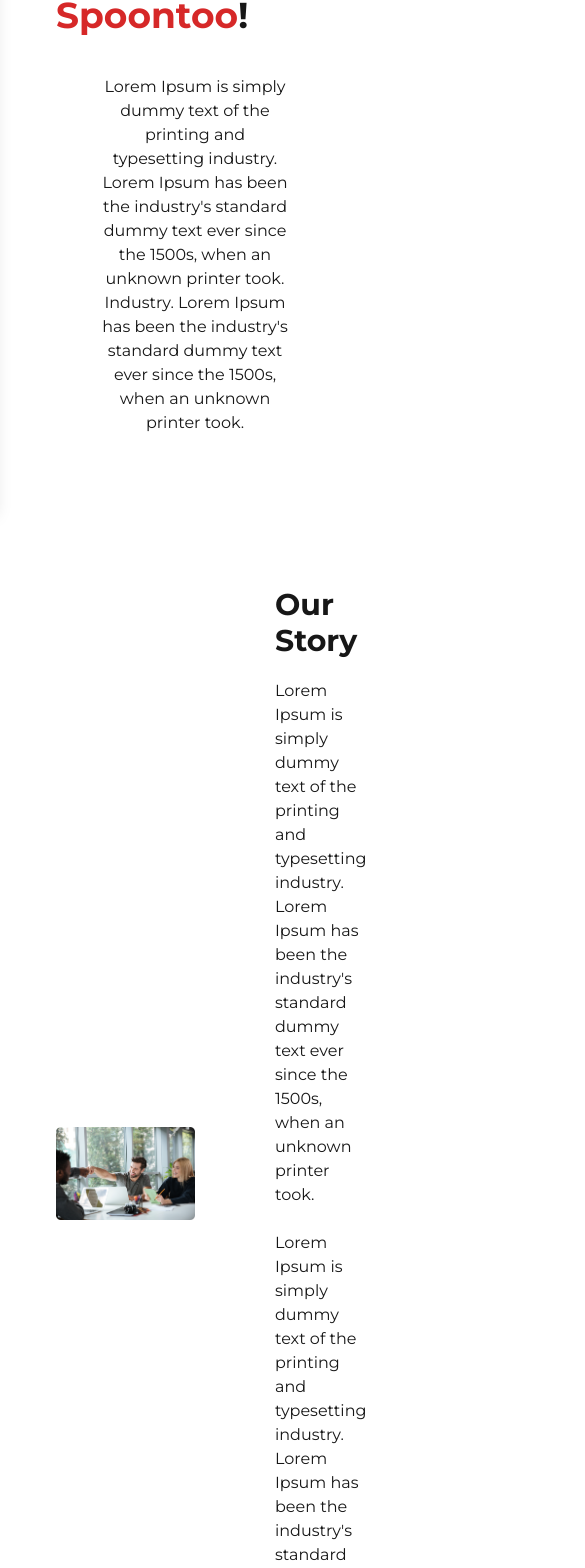
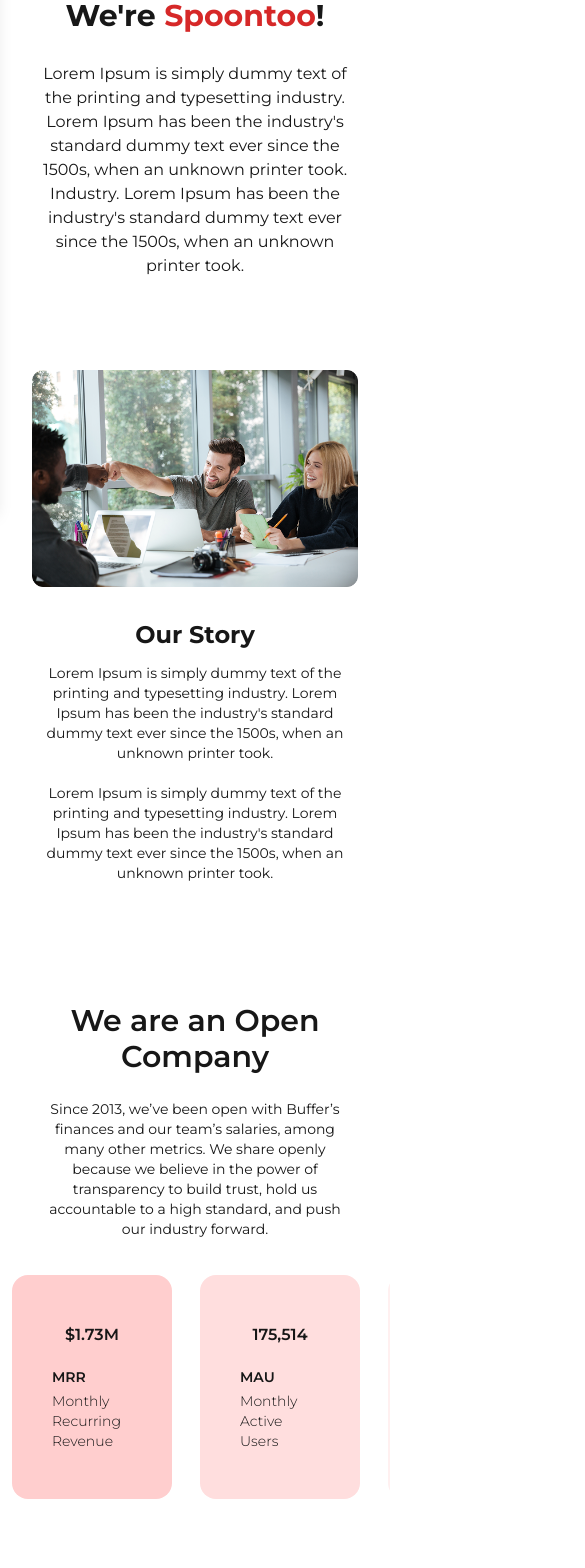
Before and after one commit to sudipblownfuse/spoontoo-dev, a Next.js app: page /about in a window 390 px wide. Shown: the part 415-1983 px from the top of the page, 585 px wide, since content can reach past the window. Built offline with nearby package versions, Linux system fonts and the light colour scheme.

Commit message:
Optimized ABOUT Page for mobile view

```diff
--- a/components/AboutComponents/AboutHero.jsx
+++ b/components/AboutComponents/AboutHero.jsx
@@ -8,7 +8,7 @@ import ourStory1 from "@/public/aboutImages/ourStory1.png";
 const AboutHero = () => {
   return (
     <section className="w-full h-auto">
-      <div className="w-full width-container mx-auto flex flex-col items-center px-14">
+      <div className="w-full width-container mx-auto flex flex-col items-center px-5 sm:px-14">
         {/* Hero Image */}
         <motion.div
           initial={{ y: 50, opacity: 0 }}
@@ -21,7 +21,7 @@ const AboutHero = () => {
 
         {/* Hey! */}
         <motion.h1
-          className="text-5xl font-light pb-4"
+          className="text-4xl sm:text-5xl font-semibold sm:font-light pb-4"
           initial={{ y: 50, opacity: 0 }}
           whileInView={{ y: 0, opacity: 1 }}
           transition={{ duration: 0.6, ease: "easeOut", delay: 0.2 }}
@@ -32,7 +32,7 @@ const AboutHero = () => {
 
         {/* We're Spoontoo */}
         <motion.h1
-          className="text-4xl font-bold"
+          className="text-3xl sm:text-4xl font-bold"
           initial={{ y: 50, opacity: 0 }}
           whileInView={{ y: 0, opacity: 1 }}
           transition={{ duration: 0.6, ease: "easeOut", delay: 0.4 }}
@@ -43,13 +43,13 @@ const AboutHero = () => {
 
         {/* Description */}
         <motion.h6
-          className="w-[70%] text-center py-10"
+          className="w-[90%] sm:w-[70%] text-center py-7 sm:py-10"
           initial={{ y: 50, opacity: 0 }}
           whileInView={{ y: 0, opacity: 1 }}
           transition={{ duration: 0.6, ease: "easeOut", delay: 0.6 }}
           viewport={{ once: true }}
         >
-          Lorem Ipsum is simply dummy text of the printing and typesetting
+          Lorem Ipsum is simply dummy text of the printing and typesetting
           industry. Lorem Ipsum has been the industry's standard dummy text ever
           since the 1500s, when an unknown printer took. Industry. Lorem Ipsum
           has been the industry's standard dummy text ever since the 1500s, when
@@ -58,9 +58,9 @@ const AboutHero = () => {
       </div>
 
       {/* Our Story */}
-      <div className="w-full h-auto width-container mx-auto flex justify-center items-center px-14 py-28">
+      <div className="w-full h-auto width-container mx-auto flex  flex-col sm:flex-row justify-center items-center px-8 sm:px-10 lg:px-14 py-16 sm:py-28">
         <motion.div
-    className="w-1/2"
+          className="w-full sm:w-1/2"
           initial={{ x: -50, opacity: 0 }}
           whileInView={{ x: 0, opacity: 1 }}
           transition={{ duration: 0.6, ease: "easeOut" }}
@@ -70,14 +70,14 @@ const AboutHero = () => {
         </motion.div>
 
         <motion.div
-    className="w-1/2 flex flex-col items-start pl-20"
+          className="w-full sm:w-1/2 flex flex-col items-center sm:items-start sm:pl-4 lg:pl-20 pt-8 sm:pt-0"
           initial={{ x: 50, opacity: 0 }}
           whileInView={{ x: 0, opacity: 1 }}
           transition={{ duration: 0.6, ease: "easeOut", delay: 0.2 }}
           viewport={{ once: true }}
         >
-    <h2 className="text-3xl font-bold pb-5">Our Story</h2>
-    <h6>
+          <h2 className="text-2xl sm:text-3xl font-bold pb-3 lg:pb-5 text-center sm:text-start">Our Story</h2>
+          <h6 className="text-sm lg:text-base text-center sm:text-start">
             Lorem Ipsum is simply dummy text of the printing and typesetting
             industry. Lorem Ipsum has been the industry's standard dummy text
             ever since the 1500s, when an unknown printer took.
--- a/components/AboutComponents/ImageSection.jsx
+++ b/components/AboutComponents/ImageSection.jsx
@@ -13,17 +13,21 @@ const images = [img1, img2, img3, img4, img5];
 const ImageSection = () => {
   return (
     <section className="w-full h-auto py-14">
-      <div className="w-full mx-auto grid grid-cols-2 md:grid-cols-3 lg:grid-cols-5 gap-6 px-6">
+      <div className="px-6 lg:px-0 width-container mx-auto">
+        {/* Horizontal scroll for mobile & tablet, grid for large screens */}
+        <div className="flex lg:grid lg:grid-cols-5 gap-x-4 lg:gap-x-6 overflow-x-auto scrollbar-hide pr-6">
           {images.map((img, index) => (
             <motion.div
               key={index}
-      className={`relative w-full overflow-hidden rounded-xl shadow-lg
-        ${index === 2 ? "mt-8" : index % 3 === 0 ? "mt-6" : "mt-0"}
-        ${index % 2 === 0 ? "h-40 md:h-52" : "h-52 md:h-64"}`}
-      initial={{ opacity: 0, scale: 0.5 }} // Starts small in the center
-      whileInView={{ opacity: 1, scale: 1 }} // Expands smoothly to normal size
-      transition={{ duration: 0.6, ease: "easeOut" }} // Smooth transition
-      viewport={{ once: true }} // Triggers once per scroll
+              className={`
+                relative flex-shrink-0 min-w-[13rem] sm:min-w-[15rem] overflow-hidden rounded-xl shadow-lg
+                ${index === 2 ? "lg:mt-8" : index % 3 === 0 ? "lg:mt-6" : "lg:mt-0"}
+                h-40 md:h-52 lg:h-auto
+              `}
+              initial={{ opacity: 0, scale: 0.5 }}
+              whileInView={{ opacity: 1, scale: 1 }}
+              transition={{ duration: 0.6, ease: "easeOut" }}
+              viewport={{ once: true }}
             >
               <Image
                 src={img}
@@ -33,6 +37,7 @@ const ImageSection = () => {
             </motion.div>
           ))}
         </div>
+      </div>
     </section>
   );
 };
--- a/components/AboutComponents/JoinUs.jsx
+++ b/components/AboutComponents/JoinUs.jsx
@@ -6,7 +6,7 @@ import { motion } from "framer-motion";
 const JoinUs = () => {
   return (
     <section className="w-full h-auto pt-10 pb-28">
-      <div className="w-full width-container mx-auto px-14 flex flex-col items-center justify-center">
+      <div className="w-full width-container mx-auto px-5 sm:px-14 flex flex-col items-center justify-center">
         <motion.h2
           className="text-3xl font-semibold text-center"
           initial={{ opacity: 0, y: 50 }}
--- a/components/AboutComponents/OpenDetails.jsx
+++ b/components/AboutComponents/OpenDetails.jsx
@@ -3,7 +3,6 @@
 import { motion } from "framer-motion";
 
 const OpenDetails = () => {
-
   const cardVariants = {
     hidden: { x: -50, opacity: 0 },
     visible: (i) => ({
@@ -14,10 +13,10 @@ const OpenDetails = () => {
   };
 
   return (
-    <section className="w-full h-auto py-20">
-      <div className="w-full width-container mx-auto flex flex-col items-center px-14">
+    <section className="w-full h-auto py-14 sm:py-20">
+      <div className="w-full width-container mx-auto flex flex-col items-center px-0 sm:px-14">
         <motion.h2
-          className="text-3xl font-semibold"
+          className="w-[70%] sm:w-[100%] text-3xl font-semibold text-center sm:text-center"
           initial={{ y: 50, opacity: 0 }}
           whileInView={{ y: 0, opacity: 1 }}
           transition={{ duration: 0.6, ease: "easeOut" }}
@@ -27,7 +26,7 @@ const OpenDetails = () => {
         </motion.h2>
 
         <motion.h6
-          className="w-[70%] text-center py-8"
+          className="w-[80%] sm:w-[70%] text-center py-6 sm:py-8 text-sm sm:text-base"
           initial={{ y: 50, opacity: 0 }}
           whileInView={{ y: 0, opacity: 1 }}
           transition={{ duration: 0.6, ease: "easeOut", delay: 0.2 }}
@@ -40,16 +39,36 @@ const OpenDetails = () => {
         </motion.h6>
 
         {/* Breif Details */}
-        <div className="w-full flex justify-between items-center">
+        <div className="w-full flex justify-between gap-1 flex-shrink-0 items-center overflow-x-auto scrollbar-hide">
           {[
-    { value: "$1.73M", title: "MRR", desc: "Monthly Recurring Revenue", bg: "#FFCECE" },
-    { value: "175,514", title: "MAU", desc: "Monthly Active Users", bg: "#FFDEDE" },
-    { value: "$20.78M", title: "ARR", desc: "Annual Recurring Revenue", bg: "#FFF0F0" },
-    { value: "$27.81M", title: "ARPU", desc: "Average revenue per user", bg: "#FFF5F5" },
+            {
+              value: "$1.73M",
+              title: "MRR",
+              desc: "Monthly Recurring Revenue",
+              bg: "#FFCECE",
+            },
+            {
+              value: "175,514",
+              title: "MAU",
+              desc: "Monthly Active Users",
+              bg: "#FFDEDE",
+            },
+            {
+              value: "$20.78M",
+              title: "ARR",
+              desc: "Annual Recurring Revenue",
+              bg: "#FFF0F0",
+            },
+            {
+              value: "$27.81M",
+              title: "ARPU",
+              desc: "Average revenue per user",
+              bg: "#FFF5F5",
+            },
           ].map((item, index) => (
             <motion.div
               key={index}
-      className="h-60 w-60 rounded-2xl"
+              className="w-60 h-56 sm:h-60  rounded-2xl flex flex-col items-center justify-center px-5 md:px-0 m-3"
               style={{ backgroundColor: item.bg }}
               initial="hidden"
               whileInView="visible"
@@ -57,12 +76,12 @@ const OpenDetails = () => {
               custom={index}
               variants={cardVariants}
             >
-      <h4 className="w-full text-center py-10 font-semibold text-xl">
+              <h4 className="w-full text-center pb-5 md:pb-10 font-semibold text-base sm:text-xl">
                 {item.value}
               </h4>
-      <div className="w-full px-10 flex flex-col items-start">
-        <h5 className="font-semibold">{item.title}</h5>
-        <h6 className="font-light">{item.desc}</h6>
+              <div className="w-full px-5 flex flex-col gap-1 items-start justify-center text-sm sm:text-base ">
+                <h5 className="w-full font-semibold">{item.title}</h5>
+                <h6 className="w-20 md:w-full font-light inline-block ">{item.desc}</h6>
               </div>
             </motion.div>
           ))}
```
Also changed, not shown: components/AboutComponents/BriefHistory.jsx (+16 -11 lines), components/AboutComponents/OurTeam.jsx (+12 -8 lines), components/AboutComponents/OurValues.jsx (+15 -9 lines). Lines whose indentation alone changed are shown as unchanged.
